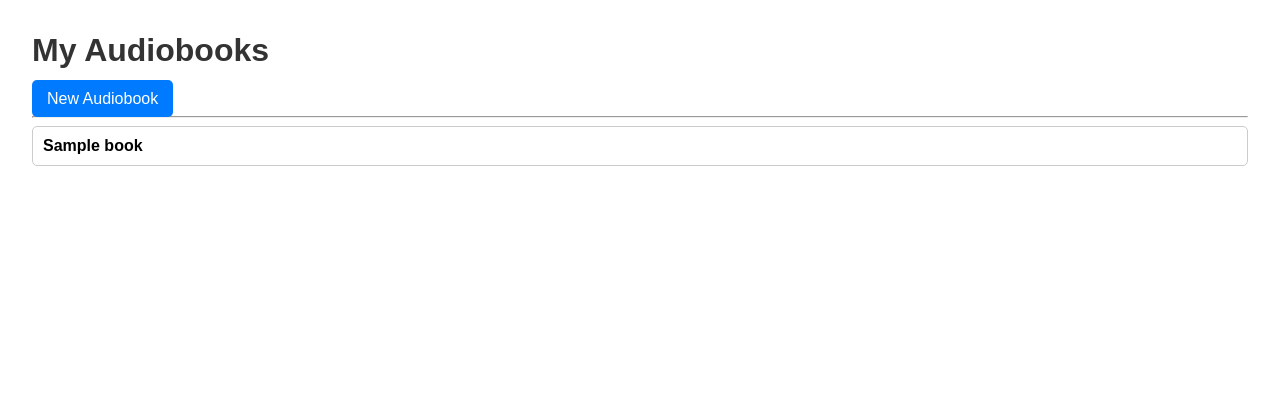
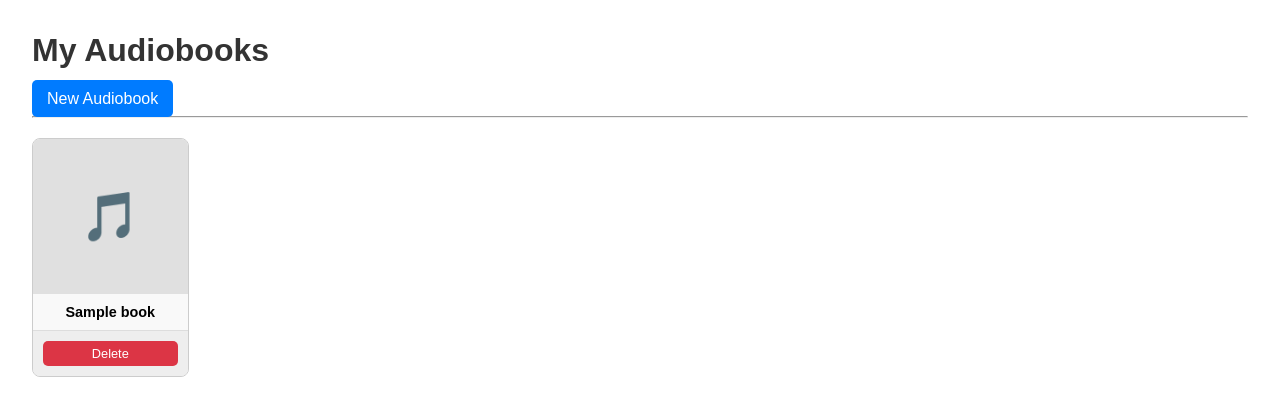
Before and after one commit to ccjacobs94/DigiBook, a Flask app: template templates/index.html in a window 1280 px wide. Shown: the top 416 px of the page. Run offline with Flask 3, Linux system fonts and the light colour scheme; the template is opened without the code that fills it: most values are stand-ins (such as "Sample title", 1, 10 or a date in 2020).

Commit message:
Add delete and open book functionality with iTunes-style UI
- Add `/delete/<book_name>` route to delete local `.mp3` files from the library
- Add `/open/<book_name>` route to open the file's location using the OS native file explorer
- Refactor `templates/index.html` to display books in an iTunes-like CSS grid layout with cover placeholders
- Integrate delete and open actions into the new book grid cards

Co-authored-by: ccjacobs94 <17027861+ccjacobs94@users.noreply.github.com>

```diff
--- a/app.py
+++ b/app.py
@@ -1,6 +1,8 @@
 from flask import Flask, render_template, request, redirect, url_for
 import os
 import shutil
+import subprocess
+import sys
 from werkzeug.utils import secure_filename
 from ripper import rip_disk, merge_disks
 
@@ -23,6 +25,38 @@ def index():
         if f.endswith('.mp3'):
             books.append(f)
     return render_template('index.html', books=books)
+
+@app.route('/open/<book_name>')
+def open_book(book_name):
+    # The book_name passed is usually something like "My_Book.mp3"
+    # To be safe against directory traversal
+    book_name = secure_filename(book_name)
+    file_path = os.path.abspath(os.path.join(LIBRARY_DIR, book_name))
+
+    if os.path.exists(file_path):
+        try:
+            if sys.platform == "win32":
+                subprocess.run(["explorer", "/select,", file_path])
+            elif sys.platform == "darwin":
+                subprocess.run(["open", "-R", file_path])
+            else:
+                subprocess.run(["xdg-open", os.path.dirname(file_path)])
+        except Exception as e:
+            print(f"Error opening file location: {e}")
+
+    return redirect(url_for('index'))
+
+@app.route('/delete/<book_name>', methods=['POST'])
+def delete_book(book_name):
+    book_name = secure_filename(book_name)
+    file_path = os.path.join(LIBRARY_DIR, book_name)
+    if os.path.exists(file_path):
+        try:
+            os.remove(file_path)
+        except Exception as e:
+            print(f"Error deleting file: {e}")
+
+    return redirect(url_for('index'))
 
 @app.route('/new', methods=['GET', 'POST'])
 def new_book():
--- a/templates/index.html
+++ b/templates/index.html
@@ -6,10 +6,59 @@
     <style>
         body { font-family: sans-serif; margin: 2rem; }
         h1 { color: #333; }
-        .library { display: flex; flex-direction: column; gap: 10px; }
-        .book { border: 1px solid #ccc; padding: 10px; border-radius: 5px; }
-        .btn { padding: 10px 15px; background: #007bff; color: white; text-decoration: none; border-radius: 5px; }
+        .library {
+            display: grid;
+            grid-template-columns: repeat(auto-fill, minmax(150px, 1fr));
+            gap: 20px;
+            margin-top: 20px;
+        }
+        .book {
+            display: flex;
+            flex-direction: column;
+            border: 1px solid #ccc;
+            border-radius: 8px;
+            overflow: hidden;
+            text-align: center;
+            background: #f9f9f9;
+        }
+        .book-cover-link {
+            text-decoration: none;
+            color: inherit;
+            flex-grow: 1;
+            display: flex;
+            flex-direction: column;
+        }
+        .book-cover {
+            background: #e0e0e0;
+            aspect-ratio: 1;
+            display: flex;
+            align-items: center;
+            justify-content: center;
+            font-size: 3rem;
+            color: #888;
+        }
+        .book-title {
+            padding: 10px;
+            font-size: 0.9rem;
+            word-break: break-word;
+            font-weight: bold;
+        }
+        .delete-form {
+            padding: 10px;
+            background: #eee;
+            border-top: 1px solid #ddd;
+        }
+        .btn { padding: 10px 15px; background: #007bff; color: white; text-decoration: none; border-radius: 5px; border: none; cursor: pointer; font-size: 1rem; }
         .btn:hover { background: #0056b3; }
+        .btn-delete {
+            background: #dc3545;
+            padding: 5px 10px;
+            font-size: 0.8rem;
+            width: 100%;
+        }
+        .btn-delete:hover {
+            background: #c82333;
+        }
     </style>
 </head>
 <body>
@@ -20,7 +69,15 @@
         {% if books %}
             {% for book in books %}
                 <div class="book">
-                    <strong>{{ book }}</strong>
+                    <a href="/open/{{ book }}" class="book-cover-link" title="Open file location">
+                        <div class="book-cover">
+                            🎵
+                        </div>
+                        <div class="book-title">{{ book }}</div>
+                    </a>
+                    <form action="/delete/{{ book }}" method="POST" class="delete-form" onsubmit="return confirm('Are you sure you want to delete {{ book }}?');">
+                        <button type="submit" class="btn btn-delete">Delete</button>
+                    </form>
                 </div>
             {% endfor %}
         {% else %}
```
